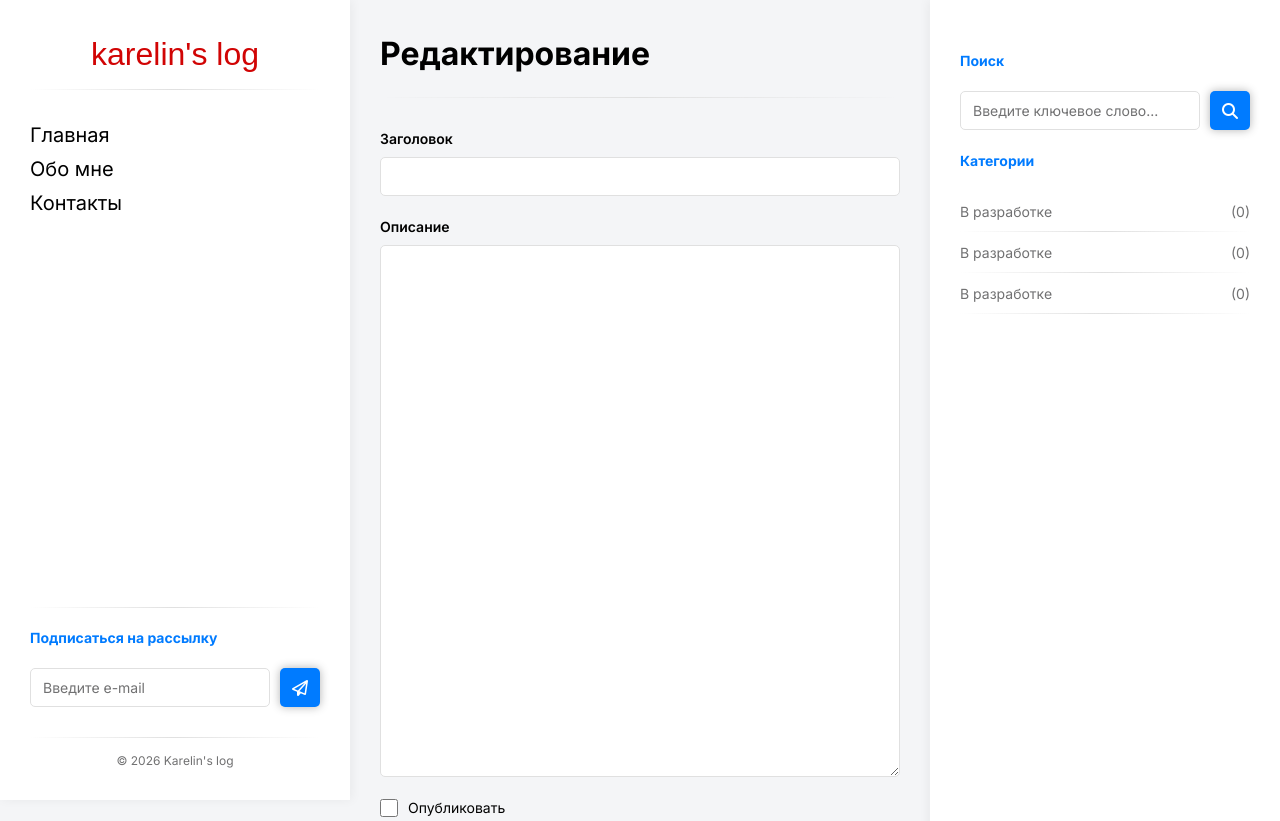
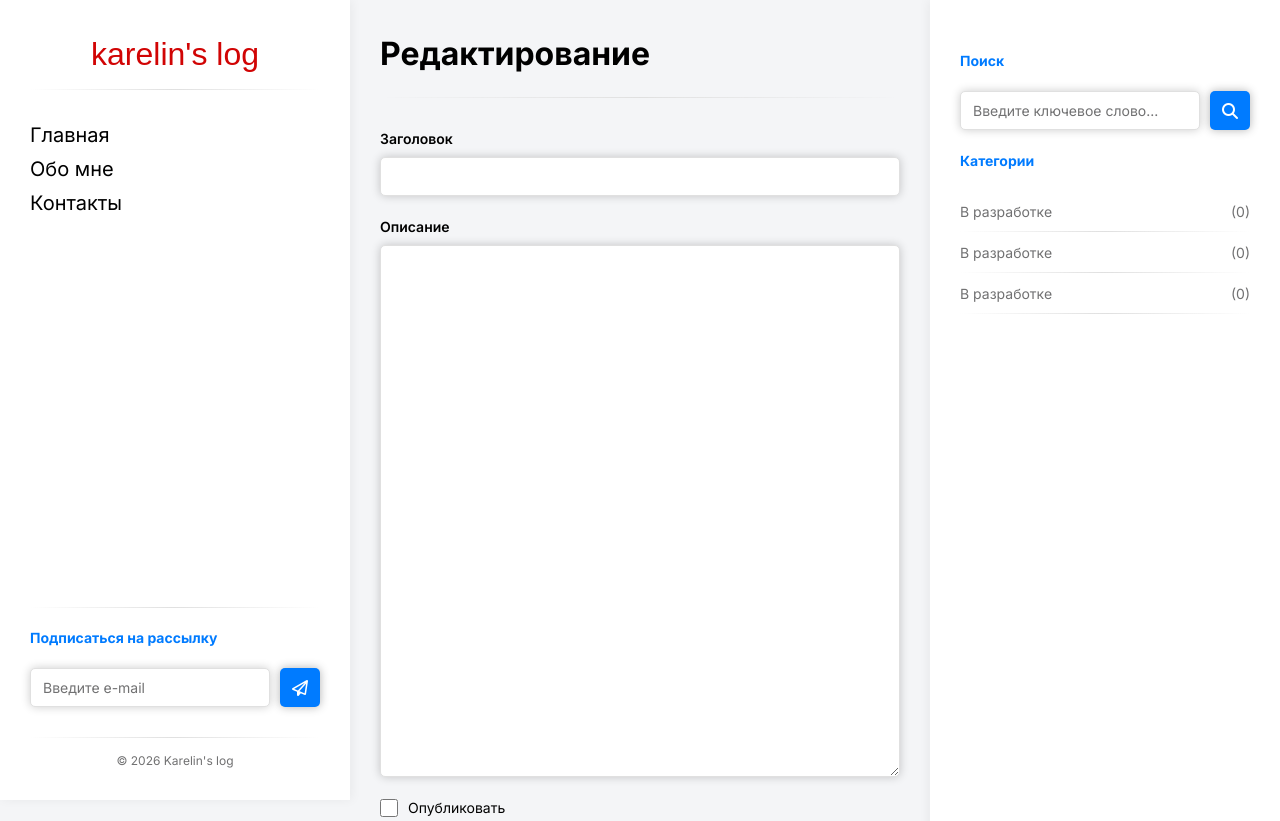
Before and after one commit to KarelinIvan/Karelin-s-Log, a FastAPI app: template app/templates/edit_post.html in a window 1280 px wide. Shown: the top 821 px of the page. Run offline with FastAPI, Linux system fonts and the light colour scheme; the template is opened without the code that fills it, so the values that code supplies are empty; parts of the project's set-up code (start-up, migrations or seed data) failed here and were passed over; some web fonts are replaced.

Commit message:
изменения стилей добавлена тень у form-control

```diff
--- a/app/static/css/style.css
+++ b/app/static/css/style.css
@@ -86,6 +86,7 @@ form {
     min-width: 0;
     padding: 10px 12px;
     border: 1px solid var(--color-border);
+    box-shadow: 0 0 10px rgba(0, 0, 0, 0.2);
     border-radius: 5px;
     font-family: var(--font-family-Inter);
     font-size: var(--text-sm);
```
